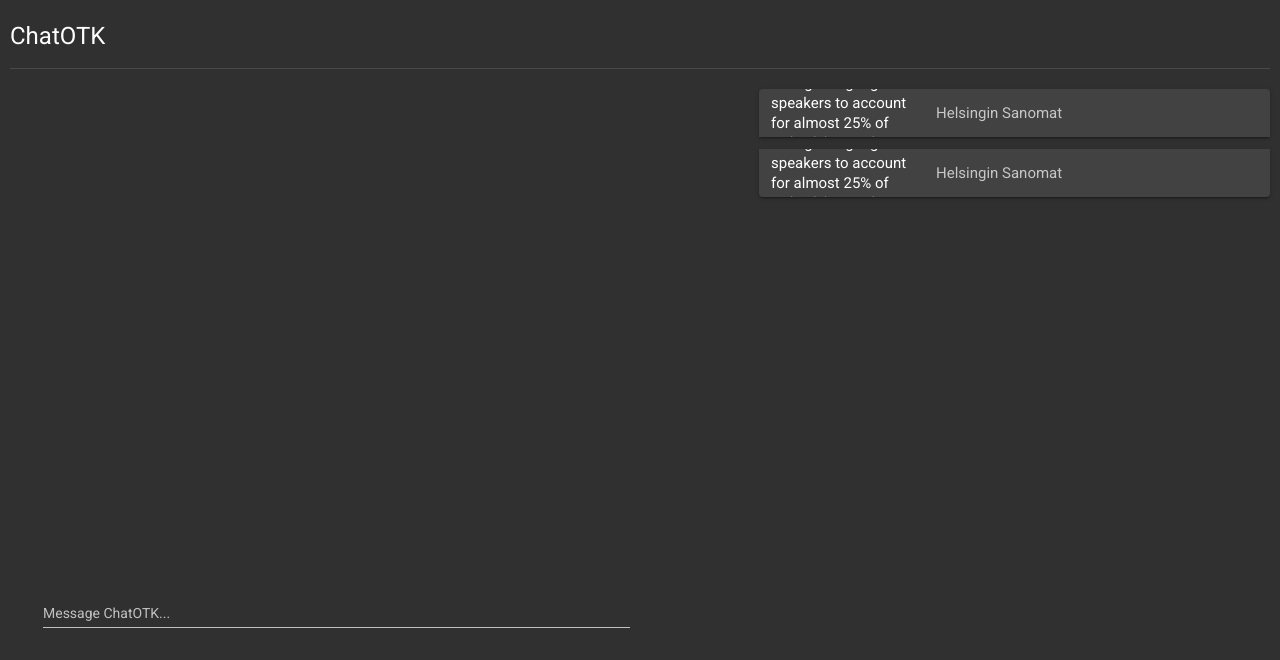
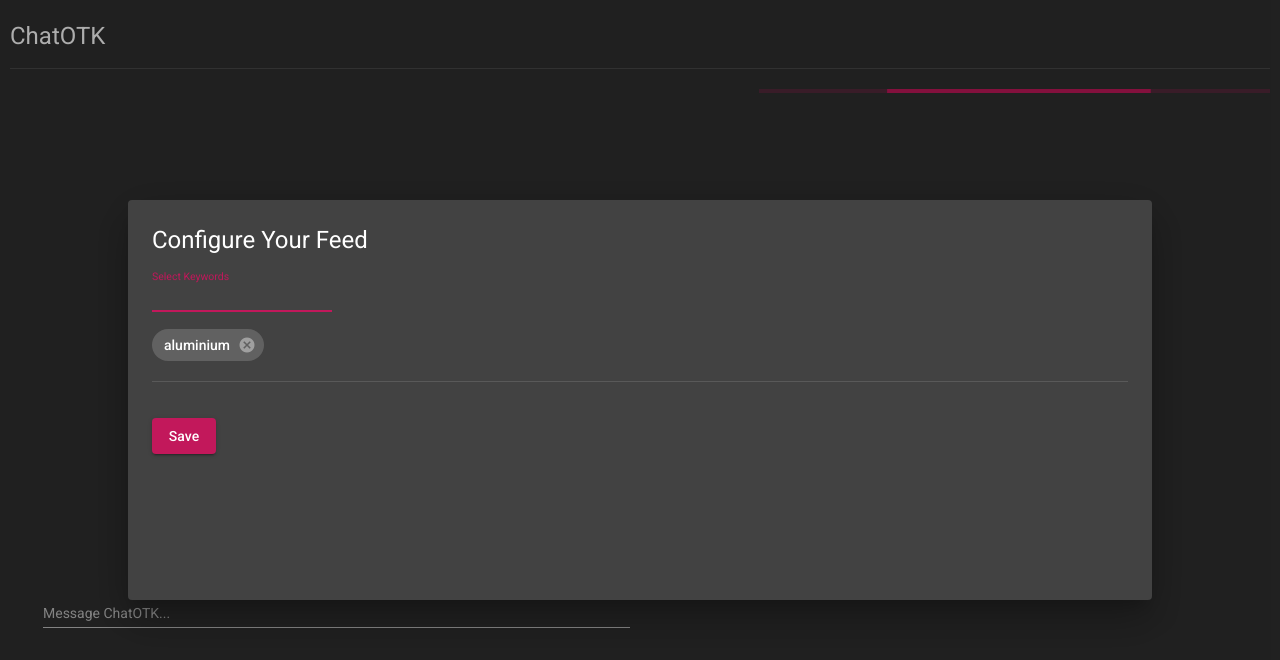
Before and after one commit to kamran-tuni/ai-cracker, an Angular app in the folder frontend/: page / in a window 1280 px wide. Shown: the top 660 px of the page. Built offline with nearby package versions, Linux system fonts and the light colour scheme.

Commit message:
Add dialog - wip

```diff
--- a/frontend/src/app/app.component.ts
+++ b/frontend/src/app/app.component.ts
@@ -1,15 +1,33 @@
-import { Component } from '@angular/core';
-import { NavigationCancel, NavigationEnd, NavigationError, NavigationStart, Router } from '@angular/router';
+import { Component, OnInit } from '@angular/core';
+import { MatDialog, MatDialogConfig } from "@angular/material/dialog";
+import { ConfigDialogComponent } from './components/config-dialog/config-dialog.component';
 
 @Component({
   selector: 'app-root',
   templateUrl: './app.component.html',
   styleUrls: ['./app.component.less']
 })
-export class AppComponent {
+export class AppComponent implements OnInit {
   title = 'news-cracker';
 
-  constructor(private router: Router) {
+  constructor(public dialog: MatDialog) {
     //
   }
+
+  ngOnInit(): void {
+    this.openDialog();
+  }
+
+  openDialog(): void {
+    const dialogRef = this.dialog.open(ConfigDialogComponent, {
+      disableClose: true,
+      width: '90%',
+      height: '50%',
+      // data: {name: this.name, animal: this.animal},
+    });
+
+    dialogRef.afterClosed().subscribe(result => {
+      console.log('The dialog was closed', result);
+    });
+  }
 }
--- /dev/null
+++ b/frontend/src/app/components/config-dialog/config-dialog.component.html
@@ -0,0 +1,27 @@
+<h1 mat-dialog-title>Configure Your Feed</h1>
+  <mat-form-field class="example-chip-list">
+    <mat-label>Select Keywords</mat-label>
+    <input
+      matInput
+      type="text"
+      [(ngModel)]="keyword"
+      (keydown.enter)="addKeyword()">
+  </mat-form-field>
+  <mat-chip-list aria-label="Fish selection">
+    <mat-chip
+      *ngFor="let key of keywords"
+      color="primary"
+      (removed)="remove(key)">
+      {{key}}
+      <button matChipRemove>
+        <mat-icon>cancel</mat-icon>
+      </button>
+    </mat-chip>
+  </mat-chip-list>
+<br>
+<mat-divider></mat-divider>
+<br>
+<div mat-dialog-actions>
+  <!-- <button mat-button (click)="onSave()">No Thanks</button> -->
+  <button mat-raised-button color="primary" (click)="onSave()">Save</button>
+</div>
--- /dev/null
+++ b/frontend/src/app/components/config-dialog/config-dialog.component.ts
@@ -0,0 +1,45 @@
+import { Component, Inject, OnInit, inject } from '@angular/core';
+import { MAT_DIALOG_DATA, MatDialogRef } from '@angular/material/dialog';
+import { BackendService } from '../../services/backend.service';
+
+@Component({
+  selector: 'c-config-dialog',
+  templateUrl: './config-dialog.component.html',
+  styleUrls: ['./config-dialog.component.less'],
+})
+export class ConfigDialogComponent implements OnInit {
+  keywords = ['aluminium'];
+  keyword: string = '';
+
+  constructor(
+    private backend: BackendService,
+    public dialogRef: MatDialogRef<ConfigDialogComponent>,
+    @Inject(MAT_DIALOG_DATA) public data: any,) {
+      //
+    }
+
+  ngOnInit(): void {
+    //
+  }
+
+  onSave(): void {
+    this.backend.setMockNews(); // TODO remove
+    this.dialogRef.close();
+  }
+
+  addKeyword(): void {
+    if (this.keyword.length > 0) {
+      if (!this.keywords.includes(this.keyword)) {
+        this.keywords.push(this.keyword);
+      }
+      this.keyword = '';
+    }
+  }
+
+  remove(key: string): void {
+    const index = this.keywords.indexOf(key);
+    if (index >= 0) {
+      this.keywords.splice(index, 1);
+    }
+  }
+}
--- a/frontend/src/app/components/news-feed/news-feed.component.ts
+++ b/frontend/src/app/components/news-feed/news-feed.component.ts
@@ -6,20 +6,16 @@ import { BackendService } from '../../services/backend.service';
   templateUrl: './news-feed.component.html',
   styleUrls: ['./news-feed.component.less']
 })
-export class NewsFeedComponent implements OnInit {
+export class NewsFeedComponent {
   loading = true;
   news: any[] = [];
 
   constructor(private backend: BackendService) {
-    //
-  }
-
-  ngOnInit(): void {
-    this.loading = true;
-    this.backend.getMockNews().then((data) => {
-      this.news = data.news;
-      this.loading = false;
+    this.backend.news$.subscribe(news => {
+      this.news = [...news];
+      if (this.news.length > 0) {
+        this.loading = false;
+      }
     });
   }
-
 }
--- a/frontend/src/app/services/backend.service.ts
+++ b/frontend/src/app/services/backend.service.ts
@@ -8,12 +8,20 @@ export type Conversation = {
   loading: boolean
 }
 
+export type News = {
+  source: string
+  header: string
+  summary: string
+}
+
 @Injectable({
   providedIn: 'root'
 })
 export class BackendService {
   private _conversation = new BehaviorSubject<Conversation[]>([]);
   public readonly conversation$ = this._conversation.asObservable();
+  private _news = new BehaviorSubject<News[]>([]);
+  public readonly news$ = this._news.asObservable();
 
   constructor(private http: HttpClient) {
     //
@@ -79,11 +87,10 @@ export class BackendService {
     });
   }
 
-  getMockNews(): Promise<any> {
+  setMockNews(): Promise<void> {
     return new Promise(resolve => {
       return setTimeout(() => {
-        resolve({
-          news: [
+        this._news.next([
           {
             source: 'Helsingin Sanomat',
             header: "Foreign-language speakers to account for almost 25% of Helsinki's population",
@@ -94,8 +101,8 @@ export class BackendService {
             header: "Foreign-language speakers to account for almost 25% of Helsinki's population",
             summary: "Arabic, in particular, is projected to become a greater feature of the urban landscape. Helsinki will according to the forecast be home to as many as 32,000 people who speak Middle Eastern or Northern African languages – such as Arabic or Kurdish – as their mother tongue by 2030, representing a three-fold increase from the current situation."
           }
-          ]
-        });
+        ]);
+        resolve();
       }, 3000); // delay for mocking
     });
   }
```
Also changed, not shown: frontend/src/app/app.module.ts (+10 -2 lines), frontend/src/app/components/config-dialog/config-dialog.component.less (added), 1 other file (tests, documents, lock files or other folders). Lines whose indentation alone changed are shown as unchanged.
